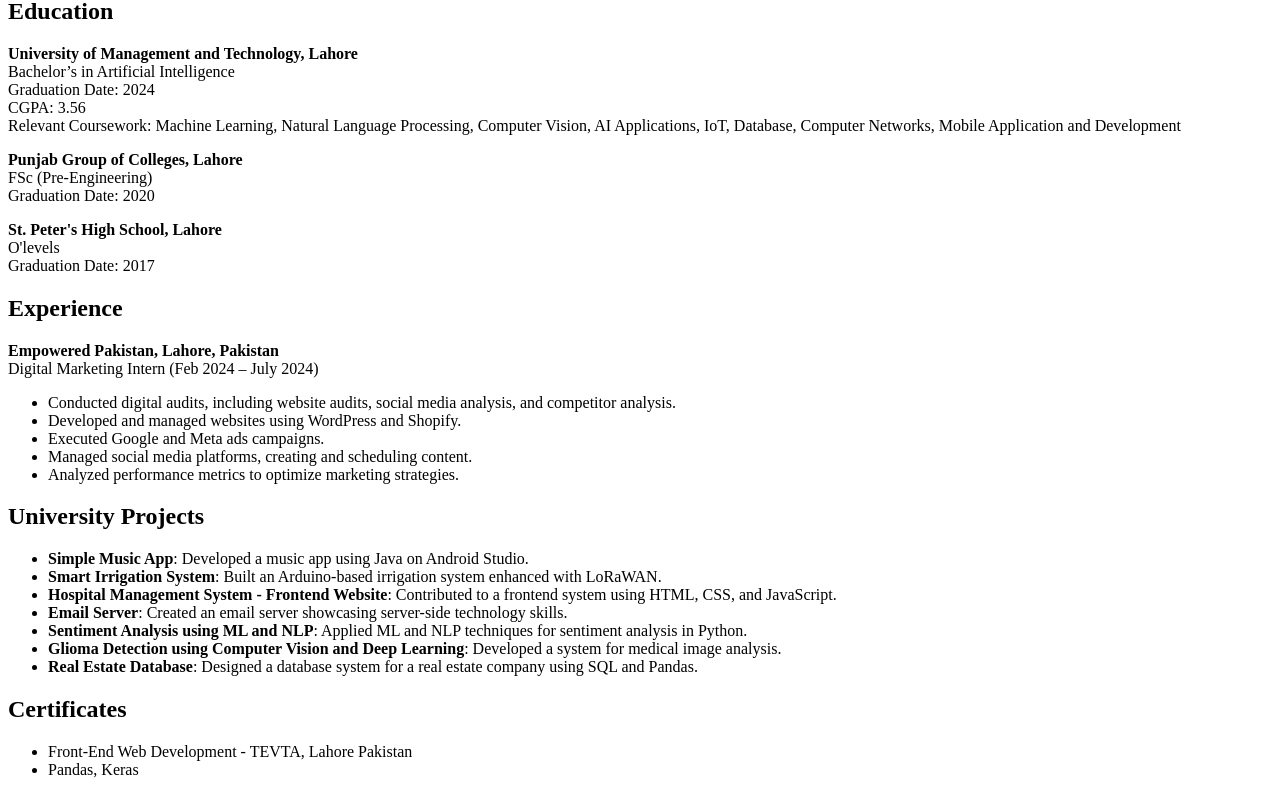
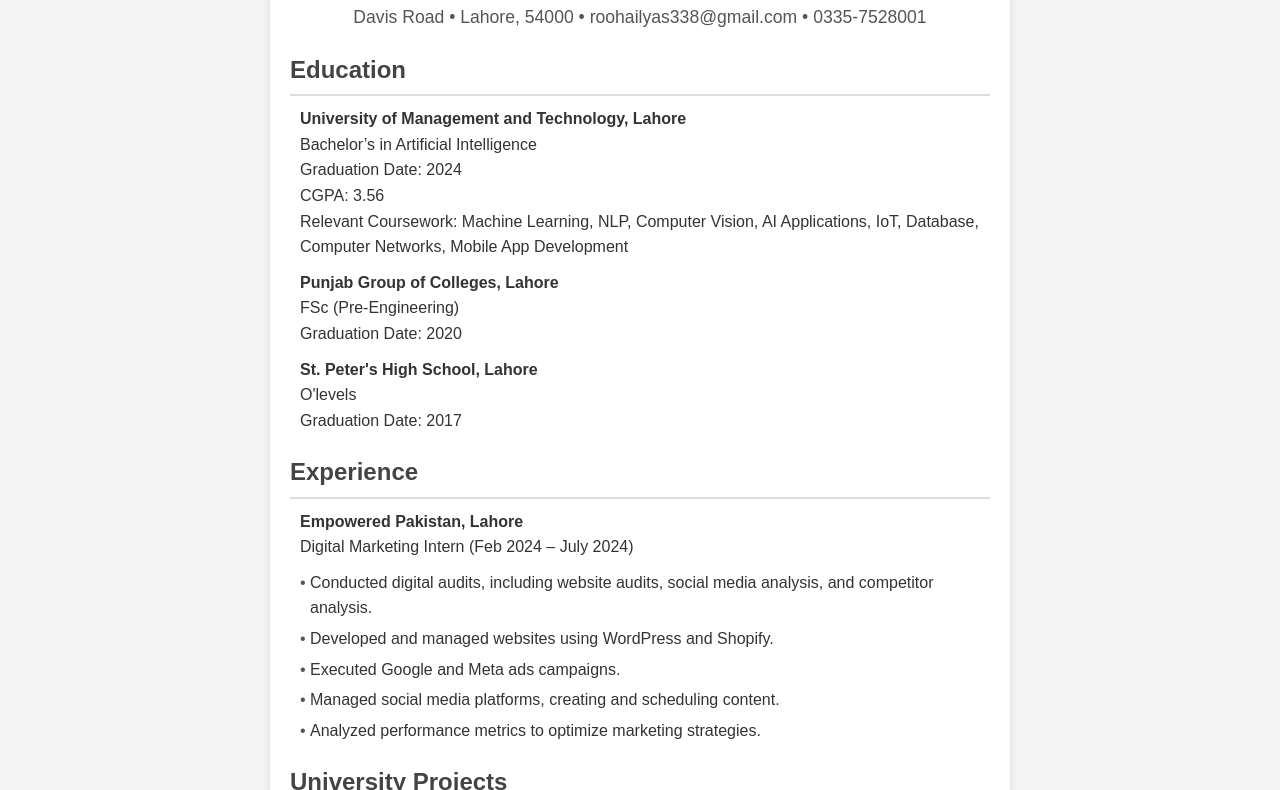
Before and after one commit to rooha-ilyas/assignment5_rooha_webCV, a plain HTML site: page index.html in a window 1280 px wide. Shown: the part 120-910 px from the top of the page. Drawn offline with Linux system fonts and the light colour scheme.

Commit message:
Update index.html

```diff
--- a/index.html
+++ b/index.html
@@ -4,17 +4,80 @@
     <meta charset="UTF-8">
     <meta name="viewport" content="width=device-width, initial-scale=1.0">
     <title>Rooha Ilyas - Web C.V.</title>
+    <style>
+        /* Basic page styling */
+        body {
+            font-family: Arial, sans-serif;
+            line-height: 1.6;
+            color: #333;
+            margin: 0;
+            padding: 0;
+            background-color: #f4f4f4;
+        }
+        .container {
+            width: 80%;
+            max-width: 700px;
+            margin: 20px auto;
+            background-color: #fff;
+            padding: 20px;
+            box-shadow: 0 0 10px rgba(0, 0, 0, 0.1);
+        }
+        h1, h2 {
+            color: #444;
+            margin-bottom: 10px;
+        }
+        h1 {
+            font-size: 2em;
+            text-align: center;
+        }
+        h2 {
+            font-size: 1.5em;
+            border-bottom: 2px solid #ddd;
+            padding-bottom: 5px;
+            margin-top: 20px;
+        }
+        p {
+            margin: 0 0 10px;
+        }
+        ul {
+            margin: 0;
+            padding: 0;
+            list-style-type: none;
+        }
+        ul li {
+            margin: 5px 0;
+            padding-left: 10px;
+            position: relative;
+        }
+        ul li::before {
+            content: "•";
+            color: #555;
+            position: absolute;
+            left: 0;
+        }
+        .contact-info {
+            text-align: center;
+            font-size: 1.1em;
+            color: #555;
+            margin-bottom: 20px;
+        }
+        .section-content {
+            padding-left: 10px;
+        }
+    </style>
 </head>
 <body>
+    <div class="container">
         <h1>Rooha Ilyas</h1>
-    <p>Davis Road • Lahore, 54000 • roohailyas338@gmail.com • 0335-7528001</p>
+        <p class="contact-info">Davis Road • Lahore, 54000 • roohailyas338@gmail.com • 0335-7528001</p>
 
         <h2>Education</h2>
+        <div class="section-content">
             <p><strong>University of Management and Technology, Lahore</strong><br>
             Bachelor’s in Artificial Intelligence<br>
             Graduation Date: 2024<br>
             CGPA: 3.56<br>
-    Relevant Coursework: Machine Learning, Natural Language Processing, Computer Vision, AI Applications, IoT, Database, Computer Networks, Mobile Application and Development</p>
+            Relevant Coursework: Machine Learning, NLP, Computer Vision, AI Applications, IoT, Database, Computer Networks, Mobile App Development</p>
 
             <p><strong>Punjab Group of Colleges, Lahore</strong><br>
             FSc (Pre-Engineering)<br>
@@ -23,9 +86,11 @@
             <p><strong>St. Peter's High School, Lahore</strong><br>
             O'levels<br>
             Graduation Date: 2017</p>
+        </div>
 
         <h2>Experience</h2>
-    <p><strong>Empowered Pakistan, Lahore, Pakistan</strong><br>
+        <div class="section-content">
+            <p><strong>Empowered Pakistan, Lahore</strong><br>
             Digital Marketing Intern (Feb 2024 – July 2024)</p>
             <ul>
                 <li>Conducted digital audits, including website audits, social media analysis, and competitor analysis.</li>
@@ -34,8 +99,10 @@
                 <li>Managed social media platforms, creating and scheduling content.</li>
                 <li>Analyzed performance metrics to optimize marketing strategies.</li>
             </ul>
+        </div>
 
         <h2>University Projects</h2>
+        <div class="section-content">
             <ul>
                 <li><strong>Simple Music App</strong>: Developed a music app using Java on Android Studio.</li>
                 <li><strong>Smart Irrigation System</strong>: Built an Arduino-based irrigation system enhanced with LoRaWAN.</li>
@@ -45,26 +112,34 @@
                 <li><strong>Glioma Detection using Computer Vision and Deep Learning</strong>: Developed a system for medical image analysis.</li>
                 <li><strong>Real Estate Database</strong>: Designed a database system for a real estate company using SQL and Pandas.</li>
             </ul>
+        </div>
 
         <h2>Certificates</h2>
+        <div class="section-content">
             <ul>
                 <li>Front-End Web Development - TEVTA, Lahore Pakistan</li>
                 <li>Pandas, Keras</li>
             </ul>
+        </div>
 
         <h2>Achievements</h2>
+        <div class="section-content">
             <ul>
                 <li>Dean’s Merit Award for achieving 3.88 GPA</li>
             </ul>
+        </div>
 
         <h2>Leadership and Activities</h2>
+        <div class="section-content">
             <ul>
                 <li><strong>Tech Education Volunteer</strong>: Volunteered as an ICT and robotics teacher in Gahkuch Gilgit.</li>
                 <li><strong>Python Mentor</strong>: Mentored fellow learners in Python, fostering a collaborative learning environment.</li>
                 <li><strong>Library Management Volunteer</strong>: Managed book issuance and returns as a volunteer librarian.</li>
             </ul>
+        </div>
 
         <h2>Skills & Interests</h2>
+        <div class="section-content">
             <p><strong>Technical Skills:</strong></p>
             <ul>
                 <li>Programming Languages: C++, Python, SQL, HTML, CSS, Java</li>
@@ -78,5 +153,7 @@
                 <li>Cultural Exchange and Travel</li>
                 <li>Summer Camps for cultural exchange</li>
             </ul>
+        </div>
+    </div>
 </body>
 </html>
```
Lines whose indentation alone changed are shown as unchanged.
